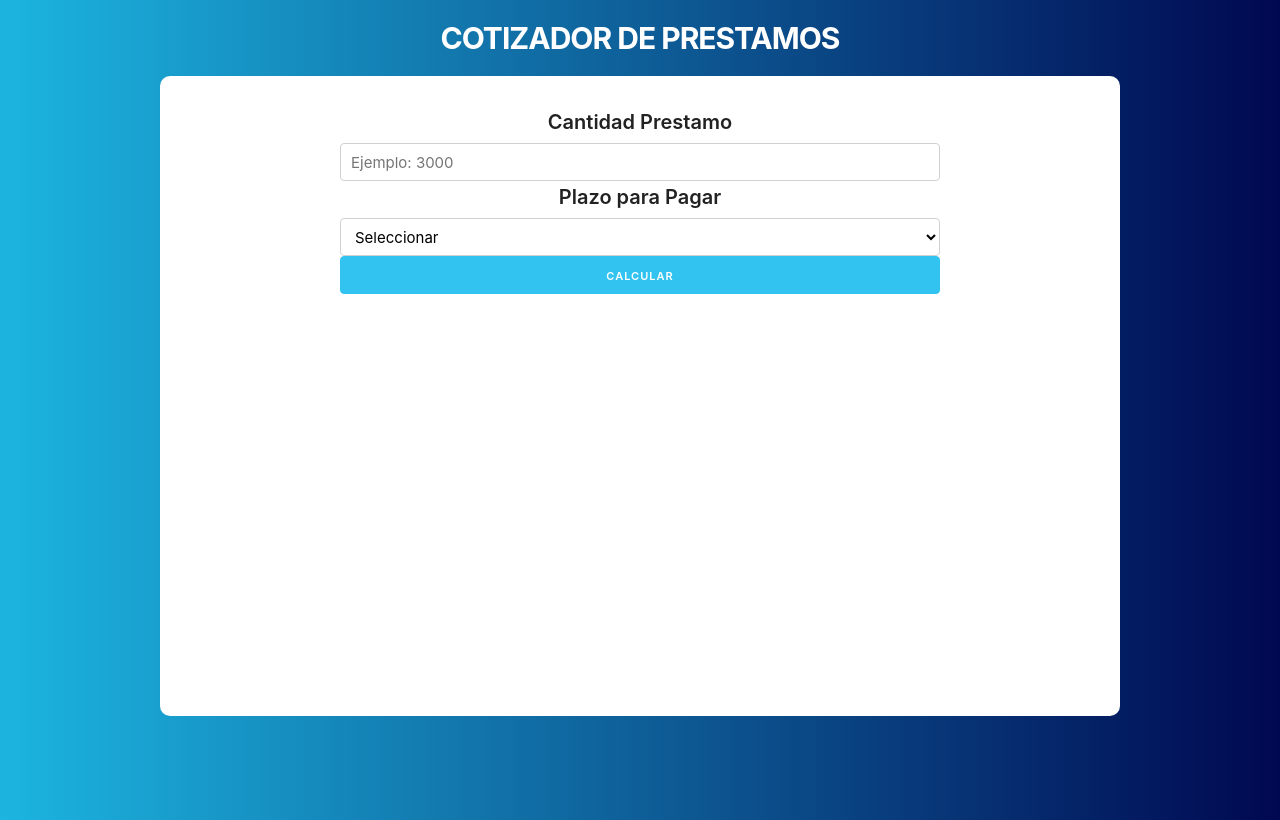
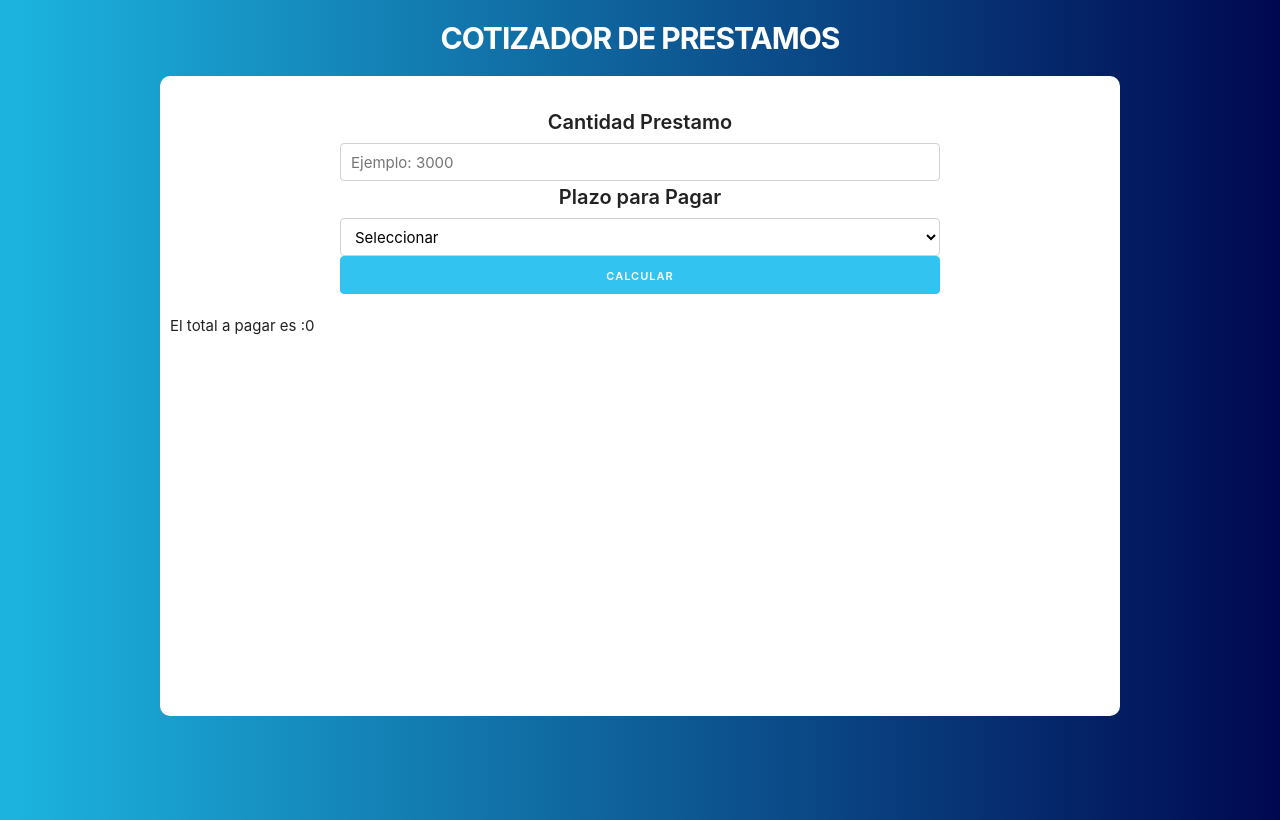
Before and after one commit to lerj2710/cotizador-de-prestamos, a React (Create React App) app: page / in a window 1280 px wide. Built offline with nearby package versions, Linux system fonts and the light colour scheme.

Commit message:
se mostro el total a pagar en el html usando useState

```diff
--- a/src/App.js
+++ b/src/App.js
@@ -6,6 +6,7 @@ function App() {
   //usar useState
  const [cantidad, guardarCantidad] = useState(0);
  const [plazo, guardarPlazo] = useState('');
+ const [total, guardarTotal] = useState(0);
   return (
     <Fragment>
       <Header
@@ -17,7 +18,9 @@ function App() {
         guardarCantidad={guardarCantidad}
         plazo={plazo}
         guardarPlazo={guardarPlazo}
+        guardarTotal={guardarTotal}
         />
+      <p>El total a pagar es :{total}</p>
       </div>
     </Fragment>
   );
--- a/src/componentes/formulario.js
+++ b/src/componentes/formulario.js
@@ -2,10 +2,11 @@ import React,{Fragment ,useState} from 'react';
 import { calcularCantidad } from '../helpers';
 
 
-const Formulario = ({ cantidad, guardarCantidad, plazo, guardarPlazo}) => {
+const Formulario = (props) => {
+    const { cantidad, guardarCantidad, plazo, guardarPlazo, total, guardarTotal}= props
+        //definir el error
+    const [error, guardarError] = useState(false);
 
-    //definir el error
-const [error, guardarError] = useState(false);
     const calcularPrestamo = e =>{
         e.preventDefault();
         //mostrar el error
@@ -17,8 +18,10 @@ const [error, guardarError] = useState(false);
         guardarError(false);
         //mostrar cotizacion
      const total =   calcularCantidad(cantidad, plazo)
-     console.log(total);
+            //una vez calculado guardar total
+        guardarTotal(total)
     };
+
     return (
         <Fragment>
         <form onSubmit={calcularPrestamo}>
--- a/src/helpers.js
+++ b/src/helpers.js
@@ -18,7 +18,7 @@ export function calcularCantidad(cantidad, plazo) {
     }else{
       totalCantidad = cantidad *.10;
     }
-    console.log(totalCantidad);
+    // console.log(totalCantidad);
     let totalPlazo = 0;
     switch (plazo) {
         case 3:
@@ -40,6 +40,6 @@ export function calcularCantidad(cantidad, plazo) {
         default:
             break;
     }
-    console.log(totalPlazo);
+    // console.log(totalPlazo);
     return totalPlazo+ totalCantidad + cantidad;
 }
```
